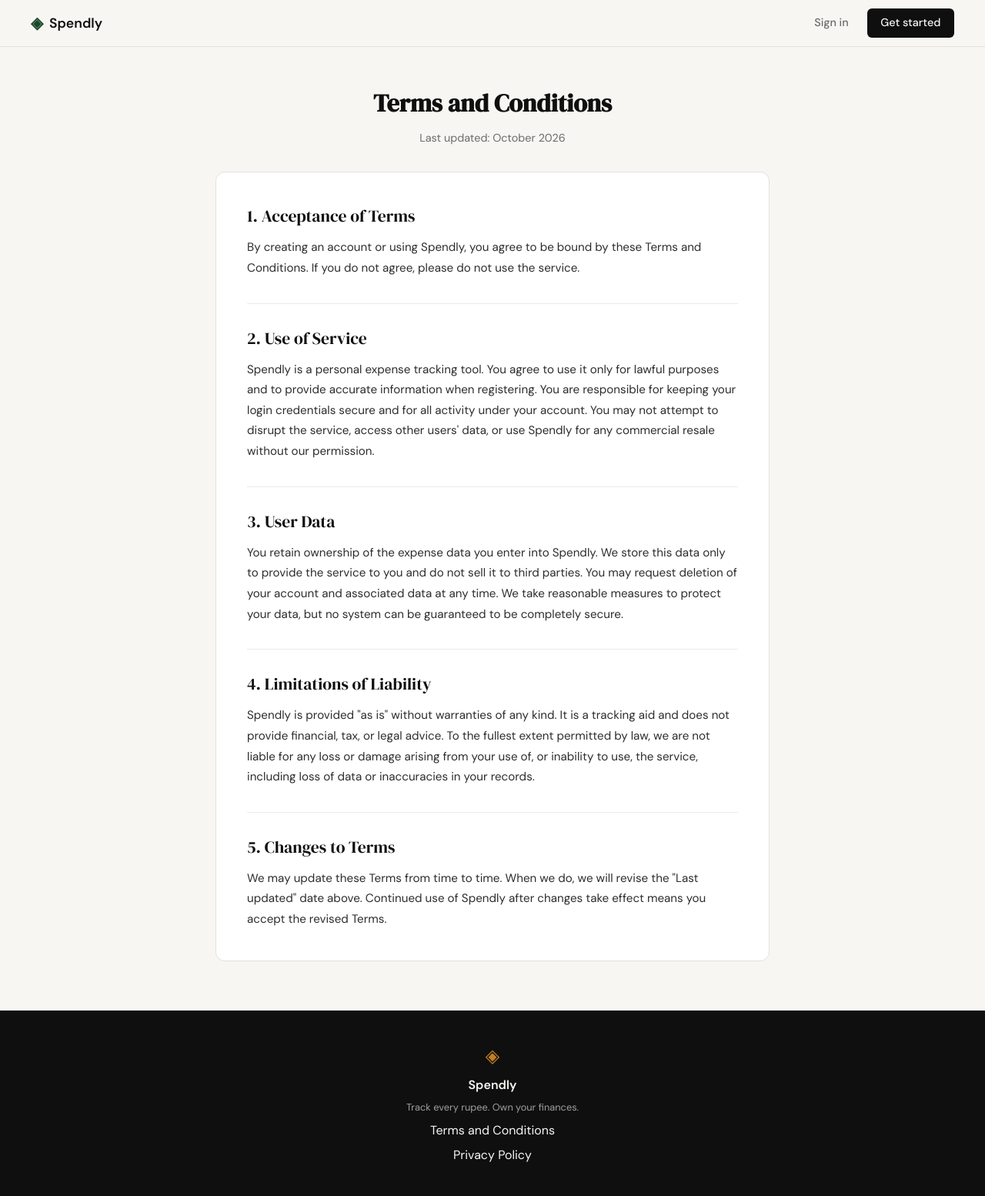
After one commit to yogeshmotiyani12/Spendly, a Flask app: page /terms in a window 1280 px wide. The commit adds this page. Shown: the whole page at 77% size. Run offline with Flask 3, Linux system fonts and the light colour scheme.

Commit message:
Added route for terms and conditions page

```diff
--- a/app.py
+++ b/app.py
@@ -20,6 +20,11 @@ def register():
 @app.route("/login")
 def login():
     return render_template("login.html")
+
+
+@app.route("/terms")
+def terms():
+    return render_template("terms.html")
 
 
 # ------------------------------------------------------------------ #
--- a/static/css/style.css
+++ b/static/css/style.css
@@ -528,3 +528,51 @@ a { color: inherit; text-decoration: none; }
     .nav-links a:not(.nav-cta) { display: none; }
     .hero { padding: 3rem 1rem 2rem; }
 }
+
+/* ------------------------------------------------------------------ */
+/* Legal pages                                                         */
+/* ------------------------------------------------------------------ */
+
+.legal-section {
+    padding: 3rem 2rem 4rem;
+}
+
+.legal-container {
+    width: 100%;
+    max-width: 720px;
+    margin: 0 auto;
+}
+
+.legal-card {
+    background: var(--paper-card);
+    border: 1px solid var(--border);
+    border-radius: var(--radius-md);
+    padding: 2.5rem;
+}
+
+.legal-card h2 {
+    font-family: var(--font-display);
+    font-size: 1.35rem;
+    font-weight: 400;
+    color: var(--ink);
+    margin: 2rem 0 0.6rem;
+    padding-top: 1.75rem;
+    border-top: 1px solid var(--border-soft);
+}
+
+.legal-card h2:first-child {
+    margin-top: 0;
+    padding-top: 0;
+    border-top: none;
+}
+
+.legal-card p {
+    font-size: 0.95rem;
+    color: var(--ink-soft);
+    line-height: 1.75;
+}
+
+@media (max-width: 600px) {
+    .legal-section { padding: 2rem 1rem 3rem; }
+    .legal-card { padding: 1.5rem; }
+}
--- a/templates/base.html
+++ b/templates/base.html
@@ -34,7 +34,7 @@
             <span class="brand-icon">◈</span>
             <span class="footer-name">Spendly</span>
             <p class="footer-copy">Track every rupee. Own your finances.</p>
-            <a href="#">Terms and Conditions</a>
+            <a href="/terms">Terms and Conditions</a>
             <a href="#">Privacy Policy</a>
         </div>
     </footer>
--- /dev/null
+++ b/templates/terms.html
@@ -0,0 +1,37 @@
+{% extends "base.html" %}
+
+{% block title %}Terms and Conditions — Spendly{% endblock %}
+
+{% block content %}
+
+<section class="legal-section">
+    <div class="legal-container">
+
+        <div class="auth-header">
+            <h1 class="auth-title">Terms and Conditions</h1>
+            <p class="auth-subtitle">Last updated: October 2026</p>
+        </div>
+
+        <div class="legal-card">
+
+            <h2>1. Acceptance of Terms</h2>
+            <p>By creating an account or using Spendly, you agree to be bound by these Terms and Conditions. If you do not agree, please do not use the service.</p>
+
+            <h2>2. Use of Service</h2>
+            <p>Spendly is a personal expense tracking tool. You agree to use it only for lawful purposes and to provide accurate information when registering. You are responsible for keeping your login credentials secure and for all activity under your account. You may not attempt to disrupt the service, access other users' data, or use Spendly for any commercial resale without our permission.</p>
+
+            <h2>3. User Data</h2>
+            <p>You retain ownership of the expense data you enter into Spendly. We store this data only to provide the service to you and do not sell it to third parties. You may request deletion of your account and associated data at any time. We take reasonable measures to protect your data, but no system can be guaranteed to be completely secure.</p>
+
+            <h2>4. Limitations of Liability</h2>
+            <p>Spendly is provided "as is" without warranties of any kind. It is a tracking aid and does not provide financial, tax, or legal advice. To the fullest extent permitted by law, we are not liable for any loss or damage arising from your use of, or inability to use, the service, including loss of data or inaccuracies in your records.</p>
+
+            <h2>5. Changes to Terms</h2>
+            <p>We may update these Terms from time to time. When we do, we will revise the "Last updated" date above. Continued use of Spendly after changes take effect means you accept the revised Terms.</p>
+
+        </div>
+
+    </div>
+</section>
+
+{% endblock %}
```
